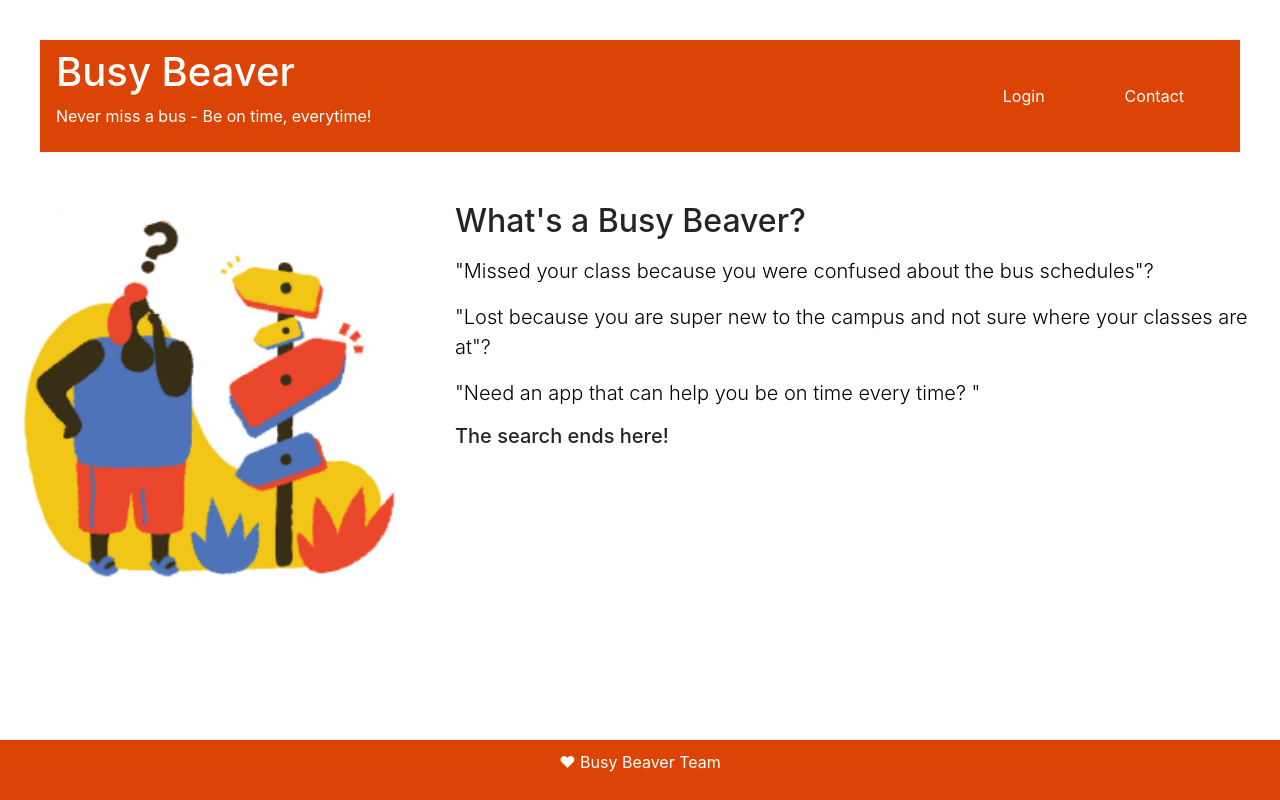
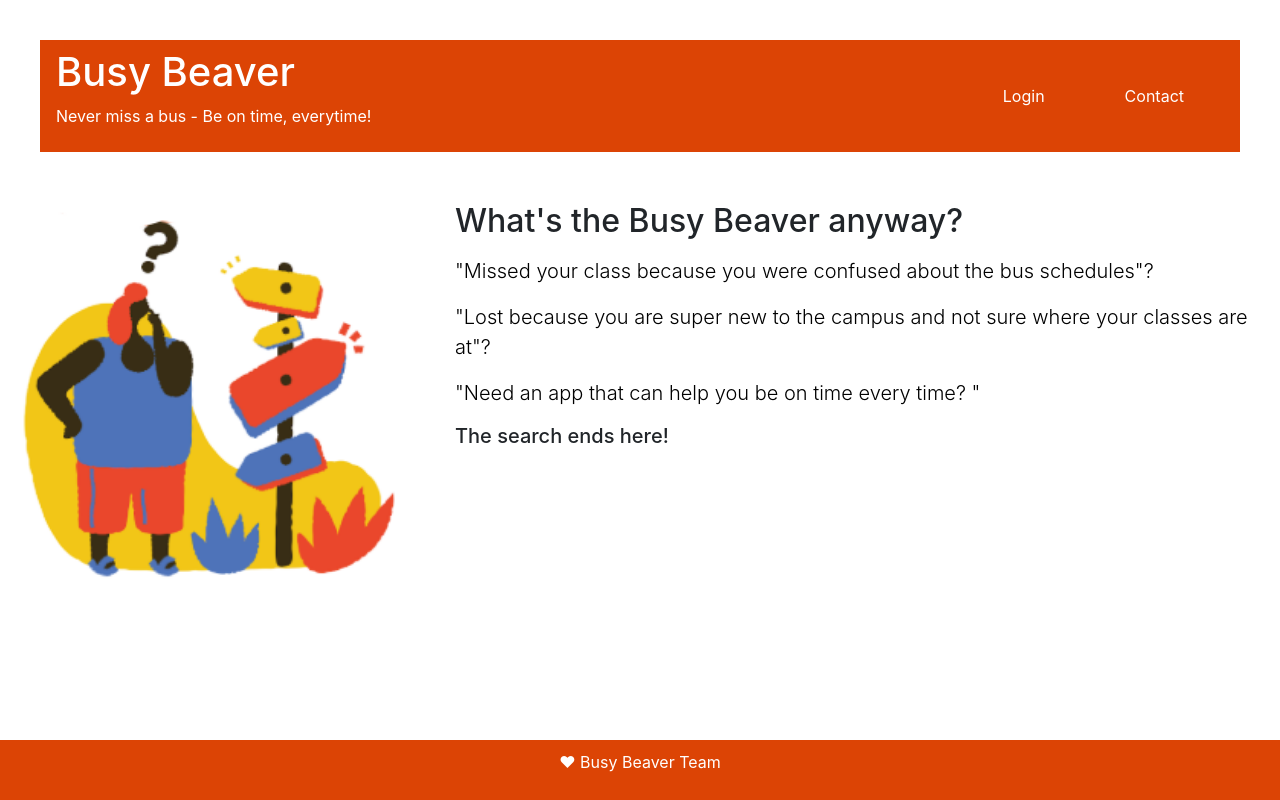
Before and after one commit to rupikad/busy-beaver-project, a Vue app: page / in a window 1280 px wide. Built offline with nearby package versions, Linux system fonts and the light colour scheme; the HTML template or start-up script is replaced by a standard one.

Commit message:
indented & formatting

```diff
--- a/frontend/src/components/Main.vue
+++ b/frontend/src/components/Main.vue
@@ -18,15 +18,13 @@
       </div>
       <div class="lg col-md-8">
         <div class="sm col-sm-12" align="left">
-          <h2 class="highlight">What's a Busy Beaver?</h2>
+          <h2 class="highlight">What's the Busy Beaver anyway?</h2>
           <p></p>
           <p class="lead">"Missed your class because you were confused about the bus schedules"?</p>
-
-          <p
-            class="lead"
-          >"Lost because you are super new to the campus and not sure where your classes are at"?</p>
+          <p class="lead">"Lost because you are super new to the campus and not sure where your classes are at"?</p>
           <p class="lead">"Need an app that can help you be on time every time? "</p>
           <h5 class="display-5">The search ends here!</h5>
+
           <!-- <p>Busy Beaver helps you get to your location faster and way lot easier. It is convenience-on-the-go! With BusyBeaver, you can keep track of your class schedules, track bus timings, and search to explore locations quick.</p> -->
         </div>
         <!-- <div class="sm col-sm-12" align="left">
```
Lines whose indentation alone changed are shown as unchanged.
